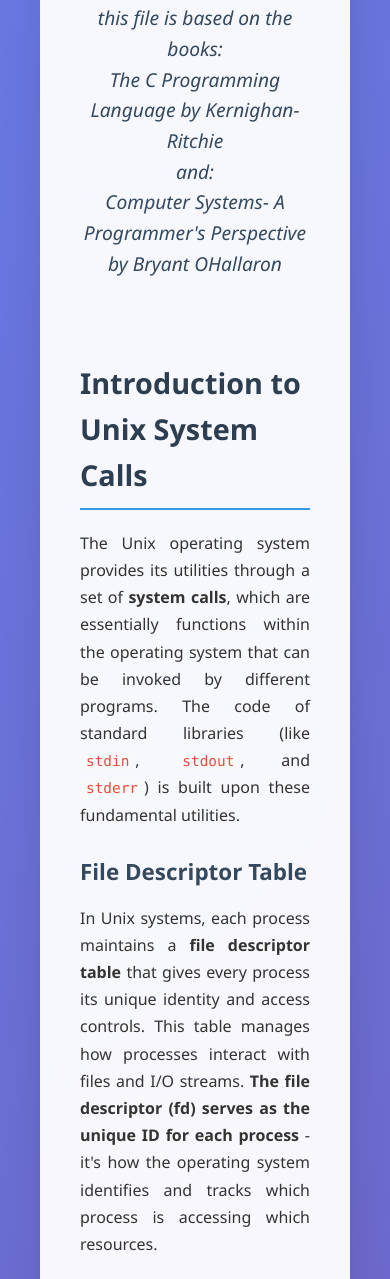
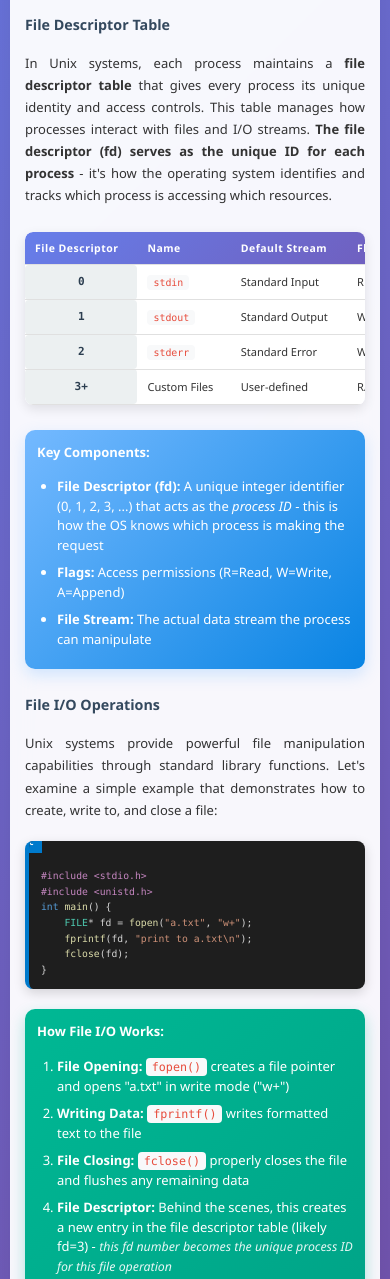
Before and after one commit to yardenkh/unix-system-interface, a plain HTML site: page index.html in a window 390 px wide. Shown: the part 579-1858 px from the top of the page. Drawn offline with Linux system fonts and the light colour scheme.

Commit message:
mobile friendly

```diff
--- a/index.html
+++ b/index.html
@@ -2,7 +2,10 @@
 <html lang="en">
   <head>
     <meta charset="UTF-8" />
-    <meta name="viewport" content="width=device-width, initial-scale=1.0" />
+    <meta
+      name="viewport"
+      content="width=device-width, initial-scale=1.0, user-scalable=yes"
+    />
     <title>Unix System Interface</title>
     <link rel="stylesheet" href="styles.css" />
   </head>
--- a/styles.css
+++ b/styles.css
@@ -353,3 +353,150 @@ body {
     opacity: 0;
   }
 }
+
+/* Mobile Responsive Styles */
+@media (max-width: 768px) {
+  body {
+    padding: 20px;
+    font-size: 14px;
+  }
+
+  .container {
+    padding: 20px;
+    margin: 0;
+    max-width: 100%;
+  }
+
+  .main-title {
+    font-size: 2.2em;
+    margin-bottom: 20px;
+  }
+
+  .subtitle {
+    font-size: 1em;
+    margin: 15px 0;
+  }
+
+  .content-section h2 {
+    font-size: 1.5em;
+  }
+
+  .content-section h3 {
+    font-size: 1.2em;
+  }
+
+  .content-section h4 {
+    font-size: 1em;
+  }
+
+  /* Mobile table adjustments */
+  .table-container {
+    overflow-x: auto;
+    -webkit-overflow-scrolling: touch;
+  }
+
+  .fd-table {
+    min-width: 600px;
+    font-size: 0.85em;
+  }
+
+  .fd-table th,
+  .fd-table td {
+    padding: 8px 10px;
+  }
+
+  /* Mobile code block */
+  .c-codeblock {
+    font-size: 0.8em;
+    padding: 15px;
+    overflow-x: auto;
+    -webkit-overflow-scrolling: touch;
+  }
+
+  .c-codeblock span {
+    white-space: nowrap;
+  }
+
+  /* Mobile info boxes */
+  .info-box,
+  .explanation-box {
+    padding: 15px;
+    margin: 20px 0;
+  }
+
+  .info-box h4,
+  .explanation-box h4 {
+    font-size: 1em;
+  }
+
+  /* Mobile terminal */
+  .terminal-window {
+    margin: 20px 0;
+    font-size: 0.8em;
+  }
+
+  .terminal-content {
+    padding: 15px;
+    overflow-x: auto;
+    -webkit-overflow-scrolling: touch;
+  }
+
+  .terminal-line {
+    white-space: nowrap;
+  }
+
+  .terminal-header {
+    padding: 8px 12px;
+  }
+
+  .terminal-button {
+    width: 10px;
+    height: 10px;
+  }
+
+  .terminal-title {
+    font-size: 0.8em;
+  }
+}
+
+@media (max-width: 480px) {
+  body {
+    padding: 10px;
+    font-size: 13px;
+  }
+
+  .container {
+    padding: 15px;
+  }
+
+  .main-title {
+    font-size: 1.8em;
+  }
+
+  .content-section h2 {
+    font-size: 1.3em;
+  }
+
+  .content-section h3 {
+    font-size: 1.1em;
+  }
+
+  .c-codeblock {
+    font-size: 0.75em;
+    padding: 12px;
+  }
+
+  .terminal-window {
+    font-size: 0.75em;
+  }
+
+  .terminal-content {
+    padding: 12px;
+  }
+
+  .info-box,
+  .explanation-box {
+    padding: 12px;
+    margin: 15px 0;
+  }
+}
```
